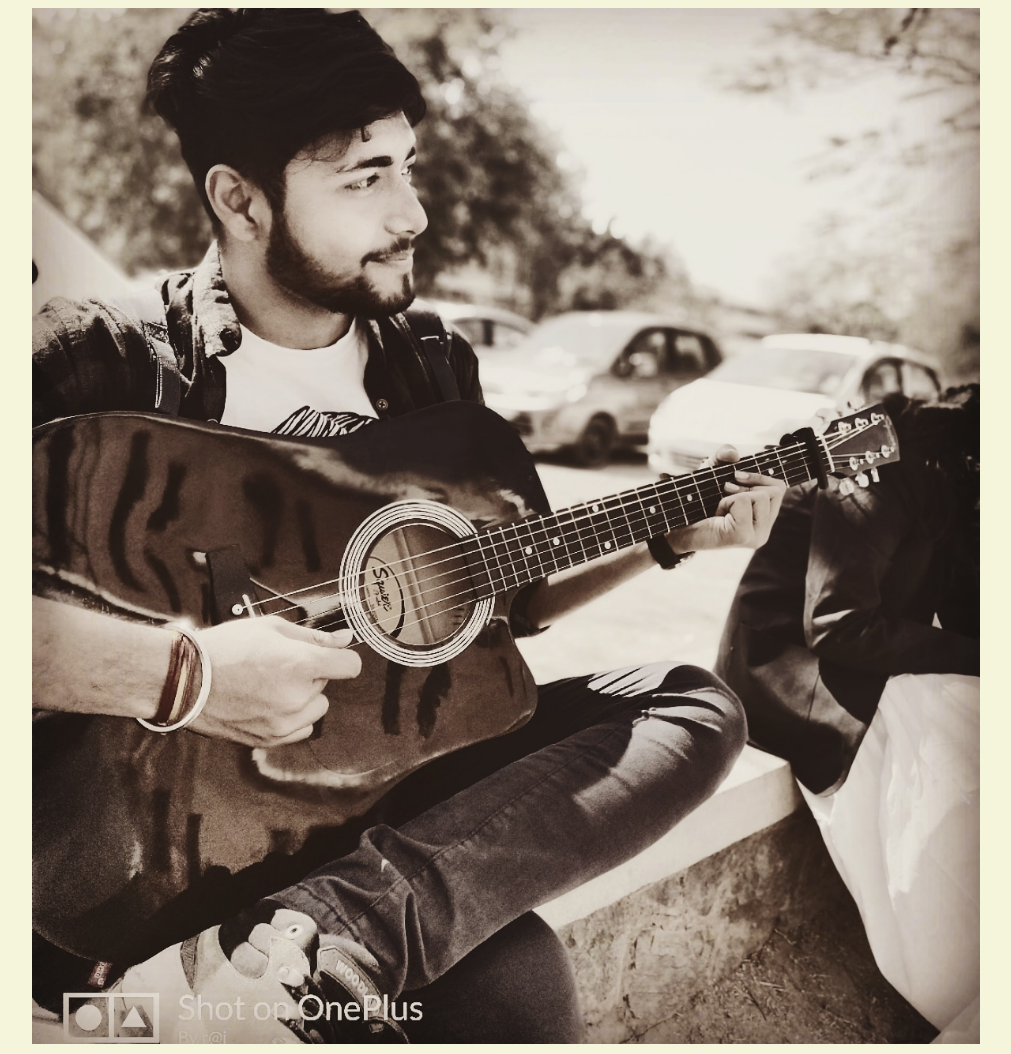
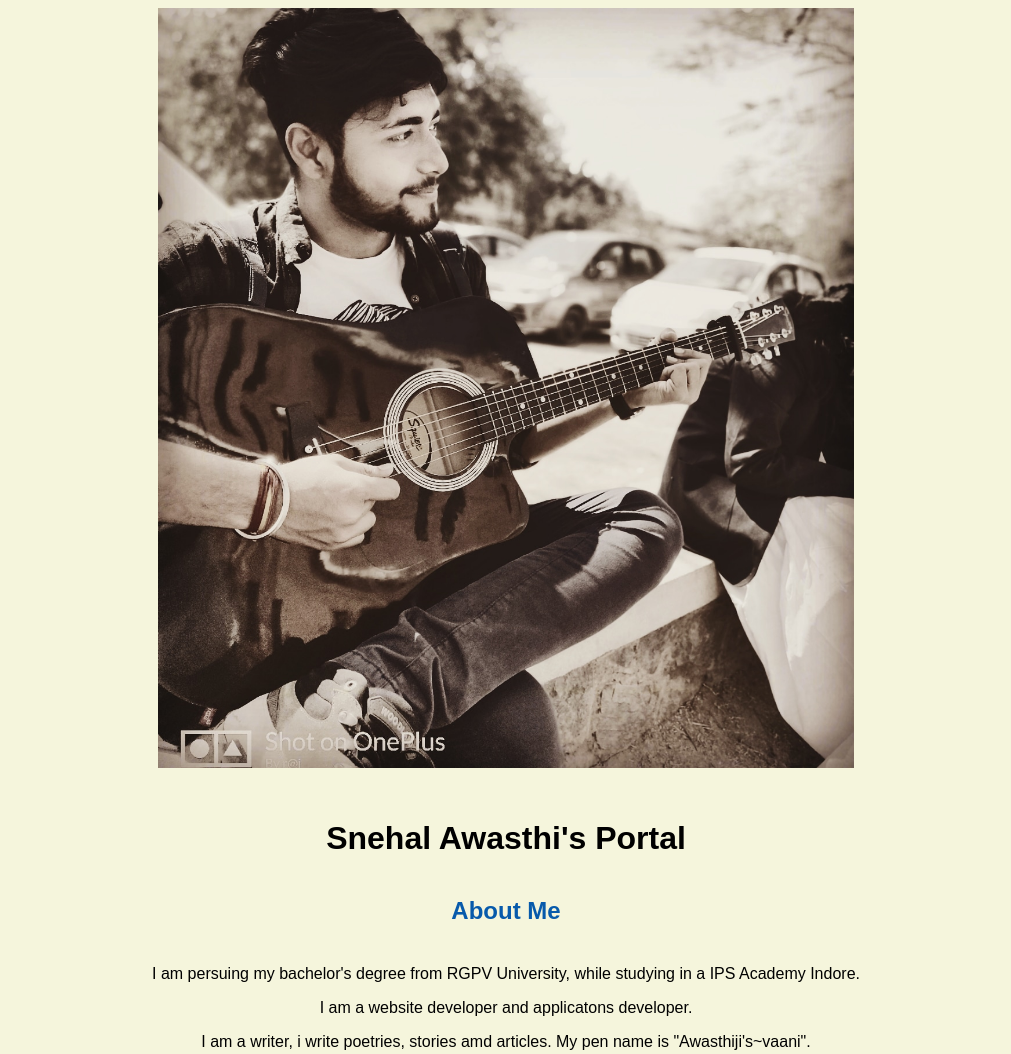
Before and after one commit to snehalawasthi/snehalawasthi.github.io, a plain HTML site: page index.html in a window 1280 px wide. Shown: the top 1054 px of the page, without its empty margins (134-1145 px from the left). Drawn offline with Linux system fonts and the light colour scheme.

Commit message:
Update index.html

```diff
--- a/index.html
+++ b/index.html
@@ -20,7 +20,7 @@
 
 <body>
   <!-- add the banner image here -->
-  <img class="hero" src="images/abc.jpg" width="75%" alt="banner">
+  <img class="hero" src="images/abc.jpg" width="55%" alt="banner">
 
   <!-- add the name for the website -->
   <h1>Snehal Awasthi's Portal</h1>
```
